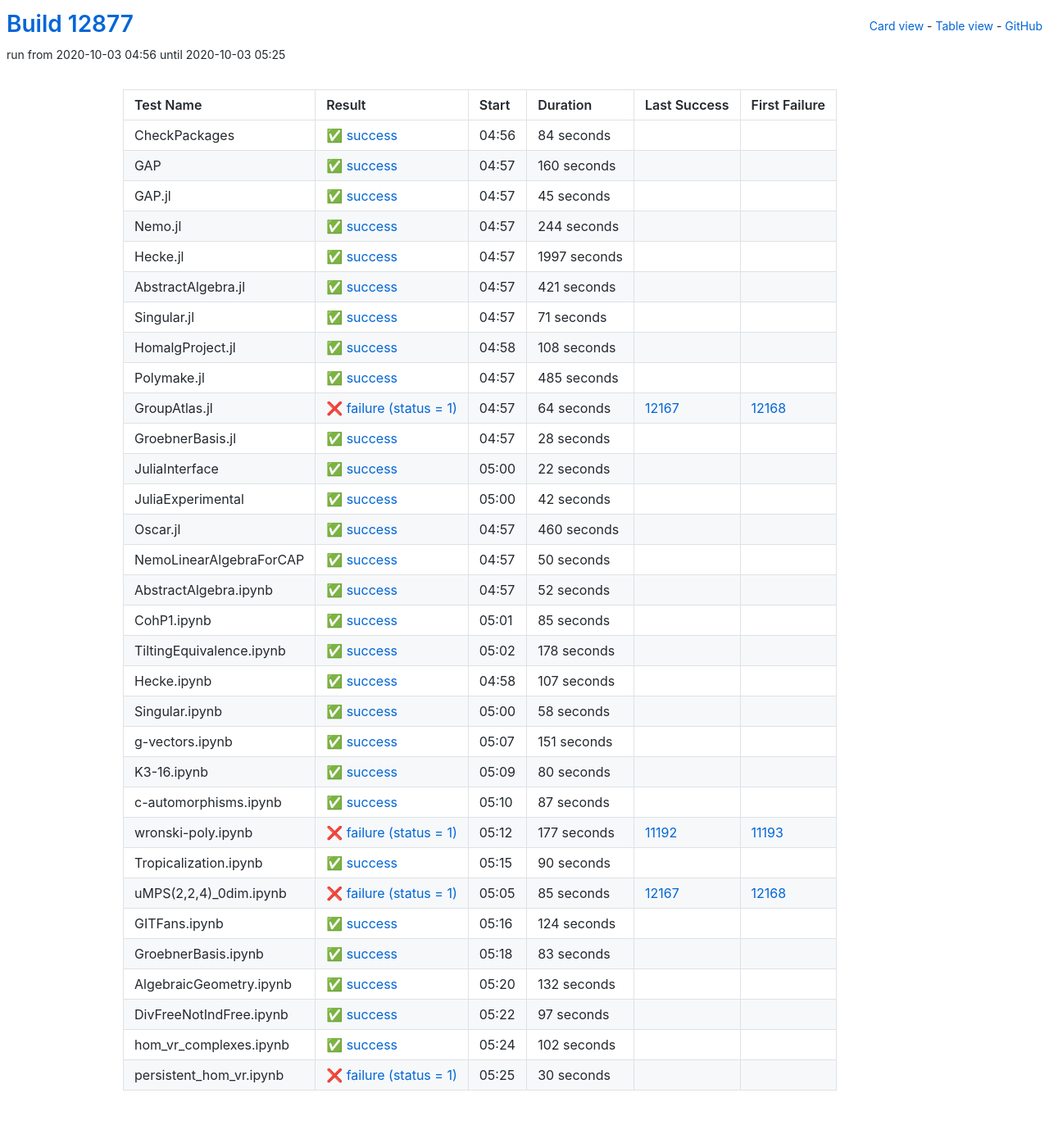
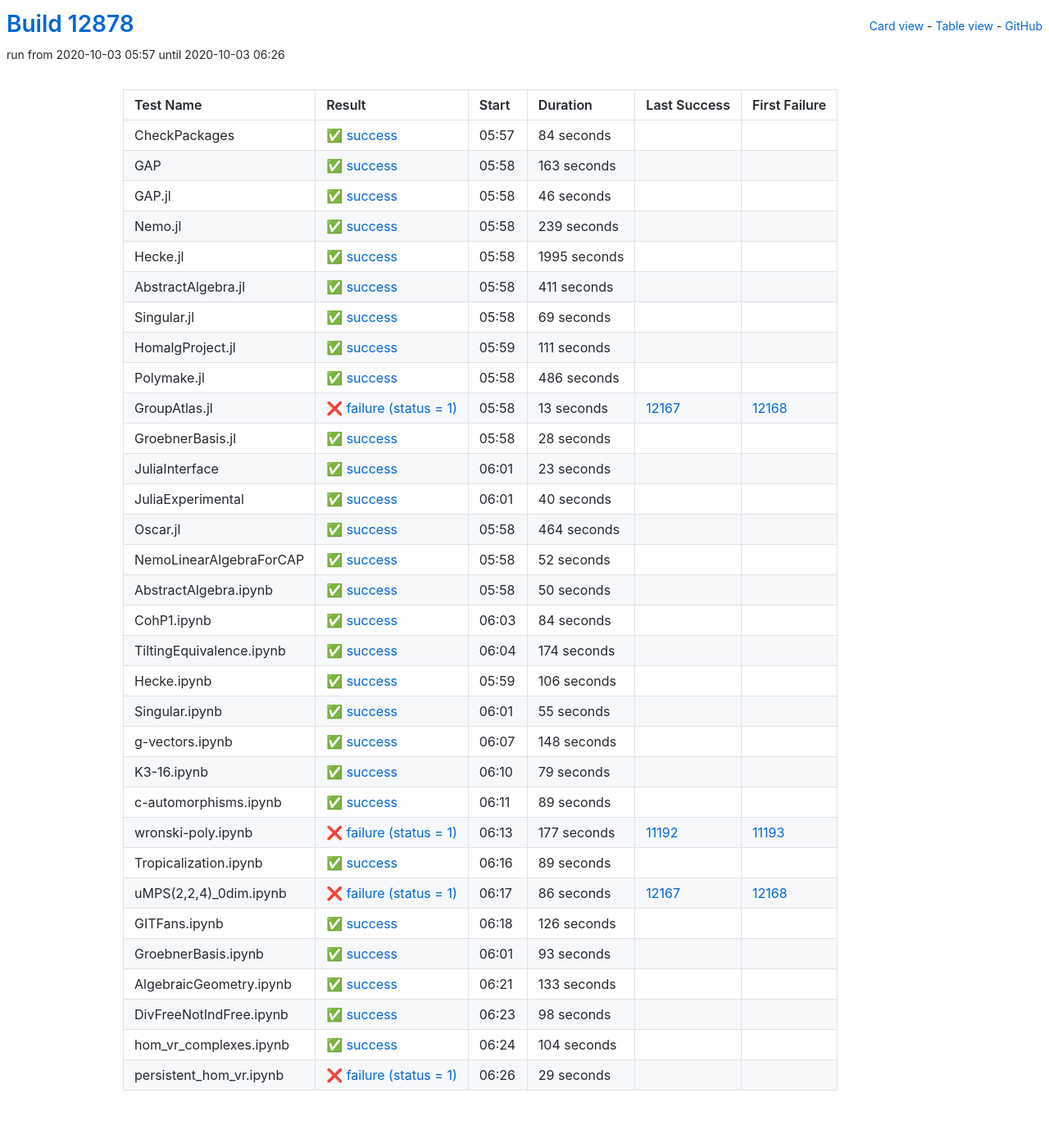
Before and after one commit to oscar-system/oscar-ci-status, a Jekyll site: the page built from table.html, in a window 1280 px wide. Shown: the whole page at 82% size. Built offline with Jekyll 4.4.1, drawn with Linux system fonts in a browser that asks for light colours.

Commit message:
Build #12878

```diff
--- a/_data/ci.yml
+++ b/_data/ci.yml
@@ -1,6 +1,6 @@
 ---
-build: 12877
-build_url: https://oscarci.mathematik.uni-kl.de/job/oscar/12877/
+build: 12878
+build_url: https://oscarci.mathematik.uni-kl.de/job/oscar/12878/
 job: oscar
 organization: oscar-system
 repo: oscar-ci-status
@@ -8,8 +8,8 @@ repourl: https://github.com/oscar-system/oscar-ci-status
 tests:
 - name: CheckPackages
   id: checkpackages
-  log: https://oscarci.mathematik.uni-kl.de/job/oscar/12877/artifact/logs/build-12877/CheckPackages.log
-  start: 2020-10-03 04:56
+  log: https://oscarci.mathematik.uni-kl.de/job/oscar/12878/artifact/logs/build-12878/CheckPackages.log
+  start: 2020-10-03 05:57
   success: true
   exitcode: 0
   status: success
@@ -20,116 +20,116 @@ tests:
   first_failure_url:
 - name: GAP
   id: gap
-  log: https://oscarci.mathematik.uni-kl.de/job/oscar/12877/artifact/logs/build-12877/GAP.log
-  start: 2020-10-03 04:57
+  log: https://oscarci.mathematik.uni-kl.de/job/oscar/12878/artifact/logs/build-12878/GAP.log
+  start: 2020-10-03 05:58
   success: true
   exitcode: 0
   status: success
-  duration: 160
+  duration: 163
   last_success: false
   last_success_url:
   first_failure: false
   first_failure_url:
 - name: GAP.jl
   id: gap-jl
-  log: https://oscarci.mathematik.uni-kl.de/job/oscar/12877/artifact/logs/build-12877/GAP.jl.log
-  start: 2020-10-03 04:57
+  log: https://oscarci.mathematik.uni-kl.de/job/oscar/12878/artifact/logs/build-12878/GAP.jl.log
+  start: 2020-10-03 05:58
   success: true
   exitcode: 0
   status: success
-  duration: 45
+  duration: 46
   last_success: false
   last_success_url:
   first_failure: false
   first_failure_url:
 - name: Nemo.jl
   id: nemo-jl
-  log: https://oscarci.mathematik.uni-kl.de/job/oscar/12877/artifact/logs/build-12877/Nemo.jl.log
-  start: 2020-10-03 04:57
+  log: https://oscarci.mathematik.uni-kl.de/job/oscar/12878/artifact/logs/build-12878/Nemo.jl.log
+  start: 2020-10-03 05:58
   success: true
   exitcode: 0
   status: success
-  duration: 244
+  duration: 239
   last_success: false
   last_success_url:
   first_failure: false
   first_failure_url:
 - name: Hecke.jl
   id: hecke-jl
-  log: https://oscarci.mathematik.uni-kl.de/job/oscar/12877/artifact/logs/build-12877/Hecke.jl.log
-  start: 2020-10-03 04:57
+  log: https://oscarci.mathematik.uni-kl.de/job/oscar/12878/artifact/logs/build-12878/Hecke.jl.log
+  start: 2020-10-03 05:58
   success: true
   exitcode: 0
   status: success
-  duration: 1997
+  duration: 1995
   last_success: false
   last_success_url:
   first_failure: false
   first_failure_url:
 - name: AbstractAlgebra.jl
   id: abstractalgebra-jl
-  log: https://oscarci.mathematik.uni-kl.de/job/oscar/12877/artifact/logs/build-12877/AbstractAlgebra.jl.log
-  start: 2020-10-03 04:57
+  log: https://oscarci.mathematik.uni-kl.de/job/oscar/12878/artifact/logs/build-12878/AbstractAlgebra.jl.log
+  start: 2020-10-03 05:58
   success: true
   exitcode: 0
   status: success
-  duration: 421
+  duration: 411
   last_success: false
   last_success_url:
   first_failure: false
   first_failure_url:
 - name: Singular.jl
   id: singular-jl
-  log: https://oscarci.mathematik.uni-kl.de/job/oscar/12877/artifact/logs/build-12877/Singular.jl.log
-  start: 2020-10-03 04:57
+  log: https://oscarci.mathematik.uni-kl.de/job/oscar/12878/artifact/logs/build-12878/Singular.jl.log
+  start: 2020-10-03 05:58
   success: true
   exitcode: 0
   status: success
-  duration: 71
+  duration: 69
   last_success: false
   last_success_url:
   first_failure: false
   first_failure_url:
 - name: HomalgProject.jl
   id: homalgproject-jl
-  log: https://oscarci.mathematik.uni-kl.de/job/oscar/12877/artifact/logs/build-12877/HomalgProject.jl.log
-  start: 2020-10-03 04:58
+  log: https://oscarci.mathematik.uni-kl.de/job/oscar/12878/artifact/logs/build-12878/HomalgProject.jl.log
+  start: 2020-10-03 05:59
   success: true
   exitcode: 0
   status: success
-  duration: 108
+  duration: 111
   last_success: false
   last_success_url:
   first_failure: false
   first_failure_url:
 - name: Polymake.jl
   id: polymake-jl
-  log: https://oscarci.mathematik.uni-kl.de/job/oscar/12877/artifact/logs/build-12877/Polymake.jl.log
-  start: 2020-10-03 04:57
+  log: https://oscarci.mathematik.uni-kl.de/job/oscar/12878/artifact/logs/build-12878/Polymake.jl.log
+  start: 2020-10-03 05:58
   success: true
   exitcode: 0
   status: success
-  duration: 485
+  duration: 486
   last_success: false
   last_success_url:
   first_failure: false
   first_failure_url:
 - name: GroupAtlas.jl
   id: groupatlas-jl
-  log: https://oscarci.mathematik.uni-kl.de/job/oscar/12877/artifact/logs/build-12877/GroupAtlas.jl.log
-  start: 2020-10-03 04:57
+  log: https://oscarci.mathematik.uni-kl.de/job/oscar/12878/artifact/logs/build-12878/GroupAtlas.jl.log
+  start: 2020-10-03 05:58
   success: false
   exitcode: 1
   status: failure
-  duration: 64
+  duration: 13
   last_success: 12167
   last_success_url: https://oscarci.mathematik.uni-kl.de/job/oscar/12167/
   first_failure: 12168
   first_failure_url: https://oscarci.mathematik.uni-kl.de/job/oscar/12168/
 - name: GroebnerBasis.jl
   id: groebnerbasis-jl
-  log: https://oscarci.mathematik.uni-kl.de/job/oscar/12877/artifact/logs/build-12877/GroebnerBasis.jl.log
-  start: 2020-10-03 04:57
+  log: https://oscarci.mathematik.uni-kl.de/job/oscar/12878/artifact/logs/build-12878/GroebnerBasis.jl.log
+  start: 2020-10-03 05:58
   success: true
   exitcode: 0
   status: success
@@ -140,44 +140,56 @@ tests:
   first_failure_url:
 - name: JuliaInterface
   id: juliainterface
-  log: https://oscarci.mathematik.uni-kl.de/job/oscar/12877/artifact/logs/build-12877/JuliaInterface.log
-  start: 2020-10-03 05:00
+  log: https://oscarci.mathematik.uni-kl.de/job/oscar/12878/artifact/logs/build-12878/JuliaInterface.log
+  start: 2020-10-03 06:01
   success: true
   exitcode: 0
   status: success
-  duration: 22
+  duration: 23
   last_success: false
   last_success_url:
   first_failure: false
   first_failure_url:
 - name: JuliaExperimental
   id: juliaexperimental
-  log: https://oscarci.mathematik.uni-kl.de/job/oscar/12877/artifact/logs/build-12877/JuliaExperimental.log
-  start: 2020-10-03 05:00
+  log: https://oscarci.mathematik.uni-kl.de/job/oscar/12878/artifact/logs/build-12878/JuliaExperimental.log
+  start: 2020-10-03 06:01
   success: true
   exitcode: 0
   status: success
-  duration: 42
+  duration: 40
   last_success: false
   last_success_url:
   first_failure: false
   first_failure_url:
 - name: Oscar.jl
   id: oscar-jl
-  log: https://oscarci.mathematik.uni-kl.de/job/oscar/12877/artifact/logs/build-12877/Oscar.jl.log
-  start: 2020-10-03 04:57
+  log: https://oscarci.mathematik.uni-kl.de/job/oscar/12878/artifact/logs/build-12878/Oscar.jl.log
+  start: 2020-10-03 05:58
   success: true
   exitcode: 0
   status: success
-  duration: 460
+  duration: 464
   last_success: false
   last_success_url:
   first_failure: false
   first_failure_url:
 - name: NemoLinearAlgebraForCAP
   id: nemolinearalgebraforcap
-  log: https://oscarci.mathematik.uni-kl.de/job/oscar/12877/artifact/logs/build-12877/NemoLinearAlgebraForCAP.log
-  start: 2020-10-03 04:57
+  log: https://oscarci.mathematik.uni-kl.de/job/oscar/12878/artifact/logs/build-12878/NemoLinearAlgebraForCAP.log
+  start: 2020-10-03 05:58
+  success: true
+  exitcode: 0
+  status: success
+  duration: 52
+  last_success: false
+  last_success_url:
+  first_failure: false
+  first_failure_url:
+- name: AbstractAlgebra.ipynb
+  id: abstractalgebra-ipynb
+  log: https://oscarci.mathematik.uni-kl.de/job/oscar/12878/artifact/logs/build-12878/AbstractAlgebra.ipynb.log
+  start: 2020-10-03 05:58
   success: true
   exitcode: 0
   status: success
@@ -186,106 +198,94 @@ tests:
   last_success_url:
   first_failure: false
   first_failure_url:
-- name: AbstractAlgebra.ipynb
-  id: abstractalgebra-ipynb
-  log: https://oscarci.mathematik.uni-kl.de/job/oscar/12877/artifact/logs/build-12877/AbstractAlgebra.ipynb.log
-  start: 2020-10-03 04:57
+- name: CohP1.ipynb
+  id: cohp1-ipynb
+  log: https://oscarci.mathematik.uni-kl.de/job/oscar/12878/artifact/logs/build-12878/CohP1.ipynb.log
+  start: 2020-10-03 06:03
   success: true
   exitcode: 0
   status: success
-  duration: 52
-  last_success: false
-  last_success_url:
-  first_failure: false
-  first_failure_url:
-- name: CohP1.ipynb
-  id: cohp1-ipynb
-  log: https://oscarci.mathematik.uni-kl.de/job/oscar/12877/artifact/logs/build-12877/CohP1.ipynb.log
-  start: 2020-10-03 05:01
-  success: true
-  exitcode: 0
-  status: success
-  duration: 85
+  duration: 84
   last_success: false
   last_success_url:
   first_failure: false
   first_failure_url:
 - name: TiltingEquivalence.ipynb
   id: tiltingequivalence-ipynb
-  log: https://oscarci.mathematik.uni-kl.de/job/oscar/12877/artifact/logs/build-12877/TiltingEquivalence.ipynb.log
-  start: 2020-10-03 05:02
+  log: https://oscarci.mathematik.uni-kl.de/job/oscar/12878/artifact/logs/build-12878/TiltingEquivalence.ipynb.log
+  start: 2020-10-03 06:04
   success: true
   exitcode: 0
   status: success
-  duration: 178
+  duration: 174
   last_success: false
   last_success_url:
   first_failure: false
   first_failure_url:
 - name: Hecke.ipynb
   id: hecke-ipynb
-  log: https://oscarci.mathematik.uni-kl.de/job/oscar/12877/artifact/logs/build-12877/Hecke.ipynb.log
-  start: 2020-10-03 04:58
+  log: https://oscarci.mathematik.uni-kl.de/job/oscar/12878/artifact/logs/build-12878/Hecke.ipynb.log
+  start: 2020-10-03 05:59
   success: true
   exitcode: 0
   status: success
-  duration: 107
+  duration: 106
   last_success: false
   last_success_url:
   first_failure: false
   first_failure_url:
 - name: Singular.ipynb
   id: singular-ipynb
-  log: https://oscarci.mathematik.uni-kl.de/job/oscar/12877/artifact/logs/build-12877/Singular.ipynb.log
-  start: 2020-10-03 05:00
+  log: https://oscarci.mathematik.uni-kl.de/job/oscar/12878/artifact/logs/build-12878/Singular.ipynb.log
+  start: 2020-10-03 06:01
   success: true
   exitcode: 0
   status: success
-  duration: 58
+  duration: 55
   last_success: false
   last_success_url:
   first_failure: false
   first_failure_url:
 - name: g-vectors.ipynb
   id: g-vectors-ipynb
-  log: https://oscarci.mathematik.uni-kl.de/job/oscar/12877/artifact/logs/build-12877/g-vectors.ipynb.log
-  start: 2020-10-03 05:07
+  log: https://oscarci.mathematik.uni-kl.de/job/oscar/12878/artifact/logs/build-12878/g-vectors.ipynb.log
+  start: 2020-10-03 06:07
   success: true
   exitcode: 0
   status: success
-  duration: 151
+  duration: 148
   last_success: false
   last_success_url:
   first_failure: false
   first_failure_url:
 - name: K3-16.ipynb
   id: k3-16-ipynb
-  log: https://oscarci.mathematik.uni-kl.de/job/oscar/12877/artifact/logs/build-12877/K3-16.ipynb.log
-  start: 2020-10-03 05:09
+  log: https://oscarci.mathematik.uni-kl.de/job/oscar/12878/artifact/logs/build-12878/K3-16.ipynb.log
+  start: 2020-10-03 06:10
   success: true
   exitcode: 0
   status: success
-  duration: 80
+  duration: 79
   last_success: false
   last_success_url:
   first_failure: false
   first_failure_url:
 - name: c-automorphisms.ipynb
   id: c-automorphisms-ipynb
-  log: https://oscarci.mathematik.uni-kl.de/job/oscar/12877/artifact/logs/build-12877/c-automorphisms.ipynb.log
-  start: 2020-10-03 05:10
+  log: https://oscarci.mathematik.uni-kl.de/job/oscar/12878/artifact/logs/build-12878/c-automorphisms.ipynb.log
+  start: 2020-10-03 06:11
   success: true
   exitcode: 0
   status: success
-  duration: 87
+  duration: 89
   last_success: false
   last_success_url:
   first_failure: false
   first_failure_url:
 - name: wronski-poly.ipynb
   id: wronski-poly-ipynb
-  log: https://oscarci.mathematik.uni-kl.de/job/oscar/12877/artifact/logs/build-12877/wronski-poly.ipynb.log
-  start: 2020-10-03 05:12
+  log: https://oscarci.mathematik.uni-kl.de/job/oscar/12878/artifact/logs/build-12878/wronski-poly.ipynb.log
+  start: 2020-10-03 06:13
   success: false
   exitcode: 1
   status: failure
@@ -296,96 +296,96 @@ tests:
   first_failure_url: https://oscarci.mathematik.uni-kl.de/job/oscar/11193/
 - name: Tropicalization.ipynb
   id: tropicalization-ipynb
-  log: https://oscarci.mathematik.uni-kl.de/job/oscar/12877/artifact/logs/build-12877/Tropicalization.ipynb.log
-  start: 2020-10-03 05:15
+  log: https://oscarci.mathematik.uni-kl.de/job/oscar/12878/artifact/logs/build-12878/Tropicalization.ipynb.log
+  start: 2020-10-03 06:16
   success: true
   exitcode: 0
   status: success
-  duration: 90
+  duration: 89
   last_success: false
   last_success_url:
   first_failure: false
   first_failure_url:
 - name: uMPS(2,2,4)_0dim.ipynb
   id: umps-2-2-4-0dim-ipynb
-  log: https://oscarci.mathematik.uni-kl.de/job/oscar/12877/artifact/logs/build-12877/uMPS-2-2-4-_0dim.ipynb.log
-  start: 2020-10-03 05:05
+  log: https://oscarci.mathematik.uni-kl.de/job/oscar/12878/artifact/logs/build-12878/uMPS-2-2-4-_0dim.ipynb.log
+  start: 2020-10-03 06:17
   success: false
   exitcode: 1
   status: failure
-  duration: 85
+  duration: 86
   last_success: 12167
   last_success_url: https://oscarci.mathematik.uni-kl.de/job/oscar/12167/
   first_failure: 12168
   first_failure_url: https://oscarci.mathematik.uni-kl.de/job/oscar/12168/
 - name: GITFans.ipynb
   id: gitfans-ipynb
-  log: https://oscarci.mathematik.uni-kl.de/job/oscar/12877/artifact/logs/build-12877/GITFans.ipynb.log
-  start: 2020-10-03 05:16
+  log: https://oscarci.mathematik.uni-kl.de/job/oscar/12878/artifact/logs/build-12878/GITFans.ipynb.log
+  start: 2020-10-03 06:18
   success: true
   exitcode: 0
   status: success
-  duration: 124
+  duration: 126
   last_success: false
   last_success_url:
   first_failure: false
   first_failure_url:
 - name: GroebnerBasis.ipynb
   id: groebnerbasis-ipynb
-  log: https://oscarci.mathematik.uni-kl.de/job/oscar/12877/artifact/logs/build-12877/GroebnerBasis.ipynb.log
-  start: 2020-10-03 05:18
+  log: https://oscarci.mathematik.uni-kl.de/job/oscar/12878/artifact/logs/build-12878/GroebnerBasis.ipynb.log
+  start: 2020-10-03 06:01
   success: true
   exitcode: 0
   status: success
-  duration: 83
+  duration: 93
   last_success: false
   last_success_url:
   first_failure: false
   first_failure_url:
 - name: AlgebraicGeometry.ipynb
   id: algebraicgeometry-ipynb
-  log: https://oscarci.mathematik.uni-kl.de/job/oscar/12877/artifact/logs/build-12877/AlgebraicGeometry.ipynb.log
-  start: 2020-10-03 05:20
+  log: https://oscarci.mathematik.uni-kl.de/job/oscar/12878/artifact/logs/build-12878/AlgebraicGeometry.ipynb.log
+  start: 2020-10-03 06:21
   success: true
   exitcode: 0
   status: success
-  duration: 132
+  duration: 133
   last_success: false
   last_success_url:
   first_failure: false
   first_failure_url:
 - name: DivFreeNotIndFree.ipynb
   id: divfreenotindfree-ipynb
-  log: https://oscarci.mathematik.uni-kl.de/job/oscar/12877/artifact/logs/build-12877/DivFreeNotIndFree.ipynb.log
-  start: 2020-10-03 05:22
+  log: https://oscarci.mathematik.uni-kl.de/job/oscar/12878/artifact/logs/build-12878/DivFreeNotIndFree.ipynb.log
+  start: 2020-10-03 06:23
   success: true
   exitcode: 0
   status: success
-  duration: 97
+  duration: 98
   last_success: false
   last_success_url:
   first_failure: false
   first_failure_url:
 - name: hom_vr_complexes.ipynb
   id: hom-vr-complexes-ipynb
-  log: https://oscarci.mathematik.uni-kl.de/job/oscar/12877/artifact/logs/build-12877/hom_vr_complexes.ipynb.log
-  start: 2020-10-03 05:24
+  log: https://oscarci.mathematik.uni-kl.de/job/oscar/12878/artifact/logs/build-12878/hom_vr_complexes.ipynb.log
+  start: 2020-10-03 06:24
   success: true
   exitcode: 0
   status: success
-  duration: 102
+  duration: 104
   last_success: false
   last_success_url:
   first_failure: false
   first_failure_url:
 - name: persistent_hom_vr.ipynb
   id: persistent-hom-vr-ipynb
-  log: https://oscarci.mathematik.uni-kl.de/job/oscar/12877/artifact/logs/build-12877/persistent_hom_vr.ipynb.log
-  start: 2020-10-03 05:25
+  log: https://oscarci.mathematik.uni-kl.de/job/oscar/12878/artifact/logs/build-12878/persistent_hom_vr.ipynb.log
+  start: 2020-10-03 06:26
   success: false
   exitcode: 1
   status: failure
-  duration: 30
+  duration: 29
   last_success: false
   last_success_url:
   first_failure: false
```
Also changed, not shown: README.md.
